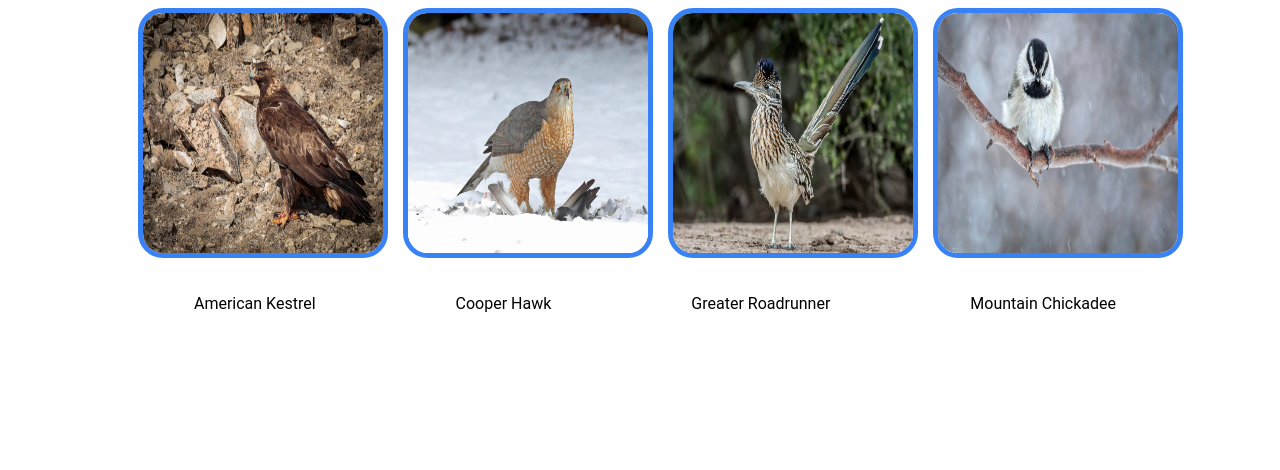
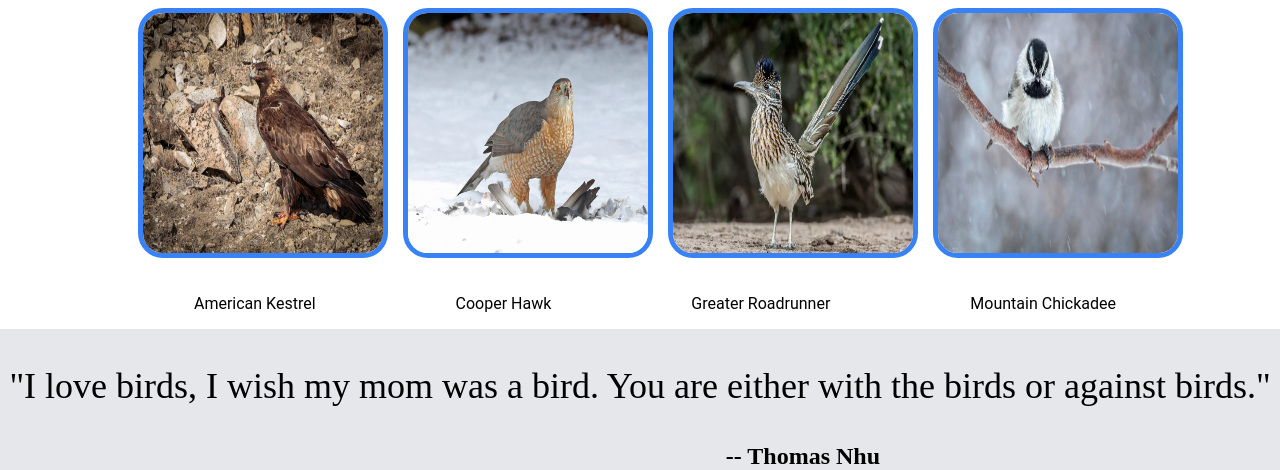
Before and after one commit to kdeezyy/Bird-FanPage, a plain HTML site: page index.html in a window 1280 px wide. Shown: the part 626-1096 px from the top of the page. Before the commit the page ends 955 px from the top, so only its background shows below. Drawn offline with Linux system fonts and the light colour scheme.

Commit message:
Added quotations

```diff
--- a/index.html
+++ b/index.html
@@ -50,7 +50,15 @@
                 <p>Greater Roadrunner</p>
                 <p>Mountain Chickadee</p>
             </div>
+        </div>
 
+        <div class="quote">
+            <p>
+                "I love birds, I wish my mom was a bird. You are either with the birds or against birds."
+            </p>
+            <b>
+                -- Thomas Nhu
+            </b>
         </div>
 
      </div>
--- a/style.css
+++ b/style.css
@@ -128,3 +128,23 @@ body {
     gap: 140px;
     padding-left: 30px;
 }
+
+/* Quote*/
+
+.quote {
+    background-color: #E5E7EB;
+    display: flex;
+    flex-direction: column;
+
+}
+
+.quote p {
+    font-size: 36px;
+    align-self: center;
+}
+
+.quote b {
+    text-align: right;
+    padding-right: 400px;
+    font-size: 24px;
+}
```
